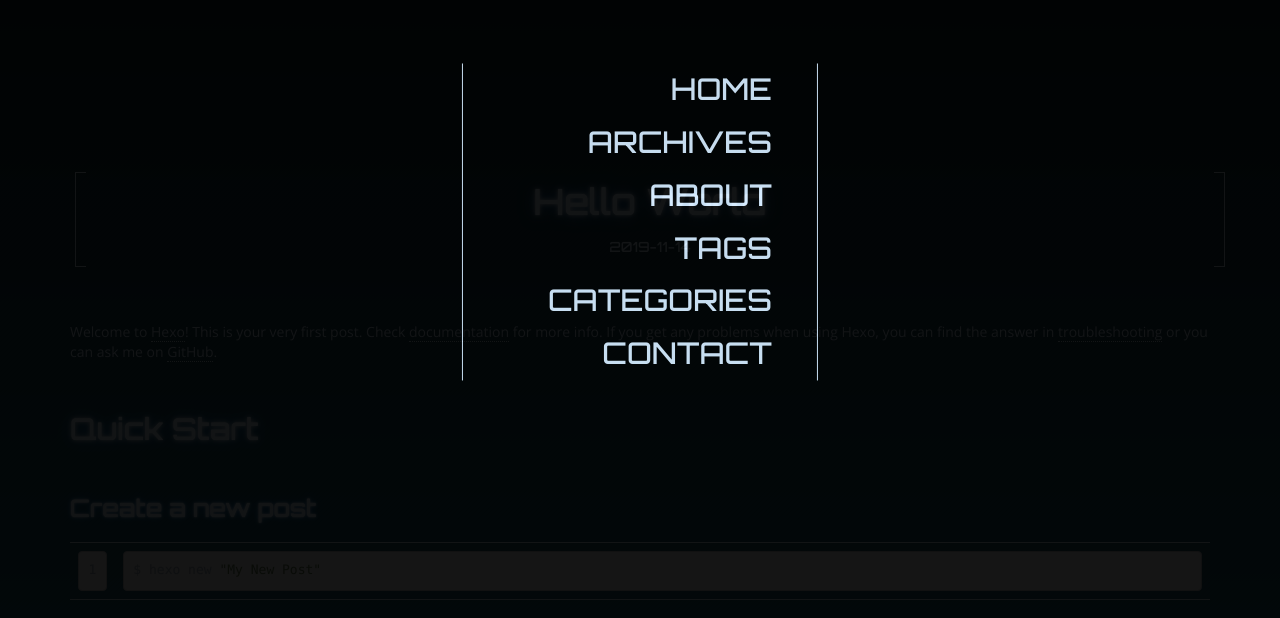
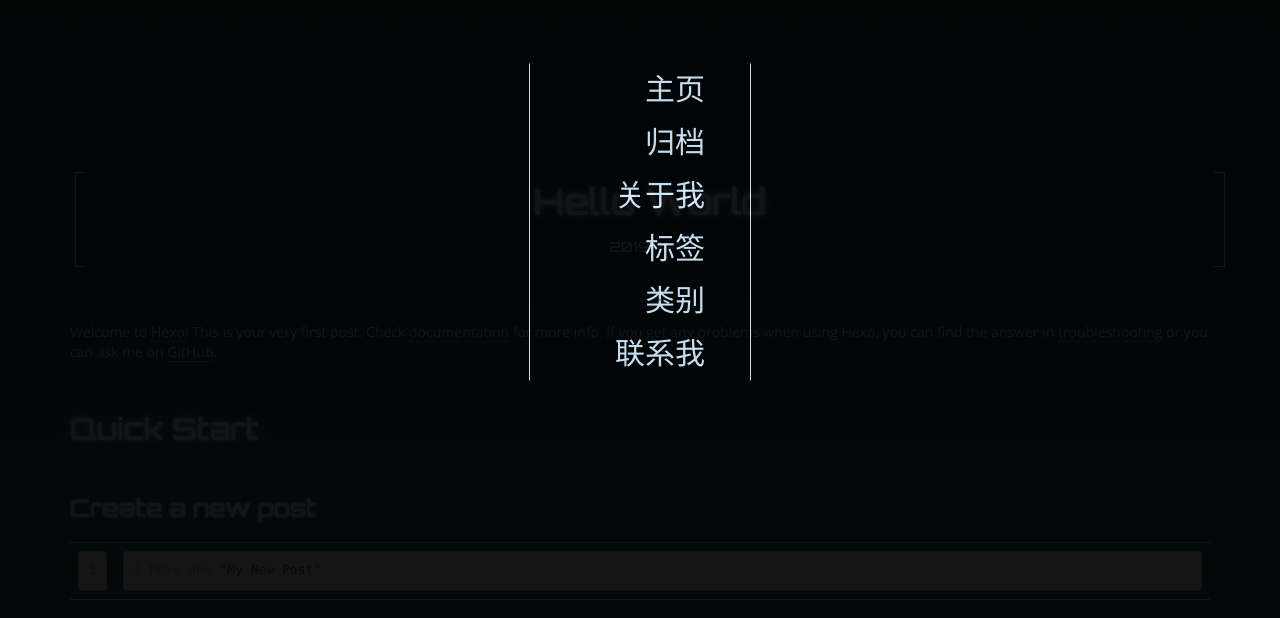
Before and after one commit to chenKunyang/chenKunyang.github.io, a plain HTML site: page 2019/11/14/hello-world/index.html in a window 1280 px wide. Both pictures are taken after a click on the link 1240 px from the left and 41 px from the top of the page. Shown: the part 178-796 px from the top of the page. Drawn offline with nearby package versions, Linux system fonts and the light colour scheme.

Commit message:
Site updated: 2019-11-15 09:20:17

```diff
--- a/2019/11/14/hello-world/index.html
+++ b/2019/11/14/hello-world/index.html
@@ -83,37 +83,37 @@
 
             <li class="menu-item">
                 <a href="/">
-                    Home
+                    主页
                 </a>
             </li>
 
             <li class="menu-item">
                 <a href="/archives">
-                    Archives
+                    归档
                 </a>
             </li>
 
             <li class="menu-item">
                 <a href="/about.html">
-                    About
+                    关于我
                 </a>
             </li>
 
             <li class="menu-item">
                 <a href="/tags">
-                    Tags
+                    标签
                 </a>
             </li>
 
             <li class="menu-item">
                 <a href="/categories">
-                    Categories
+                    类别
                 </a>
             </li>
 
             <li class="menu-item">
                 <a href="/contact.html">
-                    Contact
+                    联系我
                 </a>
             </li>
 
@@ -206,7 +206,7 @@
             <div class="col-xs-12 col-sm-12 col-md-6 col-lg-6 footer-about">
                 <h2>About</h2>
                 <p>
-                    This theme was developed by <a href="https://github.com/klugjo" target="_blank" rel="noopener">Jonathan Klughertz</a>. The source code is available on Github. Create Websites. Make Magic.
+                    读懂了风花雪月，走不出沧海桑田
                 </p>
             </div>
 
@@ -324,7 +324,7 @@
         <div class="row">
             <div class="col-xs-12 col-sm-12 col-md-12 col-lg-12">
                 <div class="footer-copyright">
-                    @Untitled. All right reserved | Design & Hexo <a href="http://www.codeblocq.com/" target="_blank" rel="noopener">Jonathan Klughertz</a>
+                    @陈昆阳
                 </div>
             </div>
         </div>
```
Also changed, not shown: archives/2019/11/index.html (+8 -8 lines), archives/2019/index.html (+8 -8 lines), archives/index.html (+8 -8 lines), index.html (+8 -8 lines).
